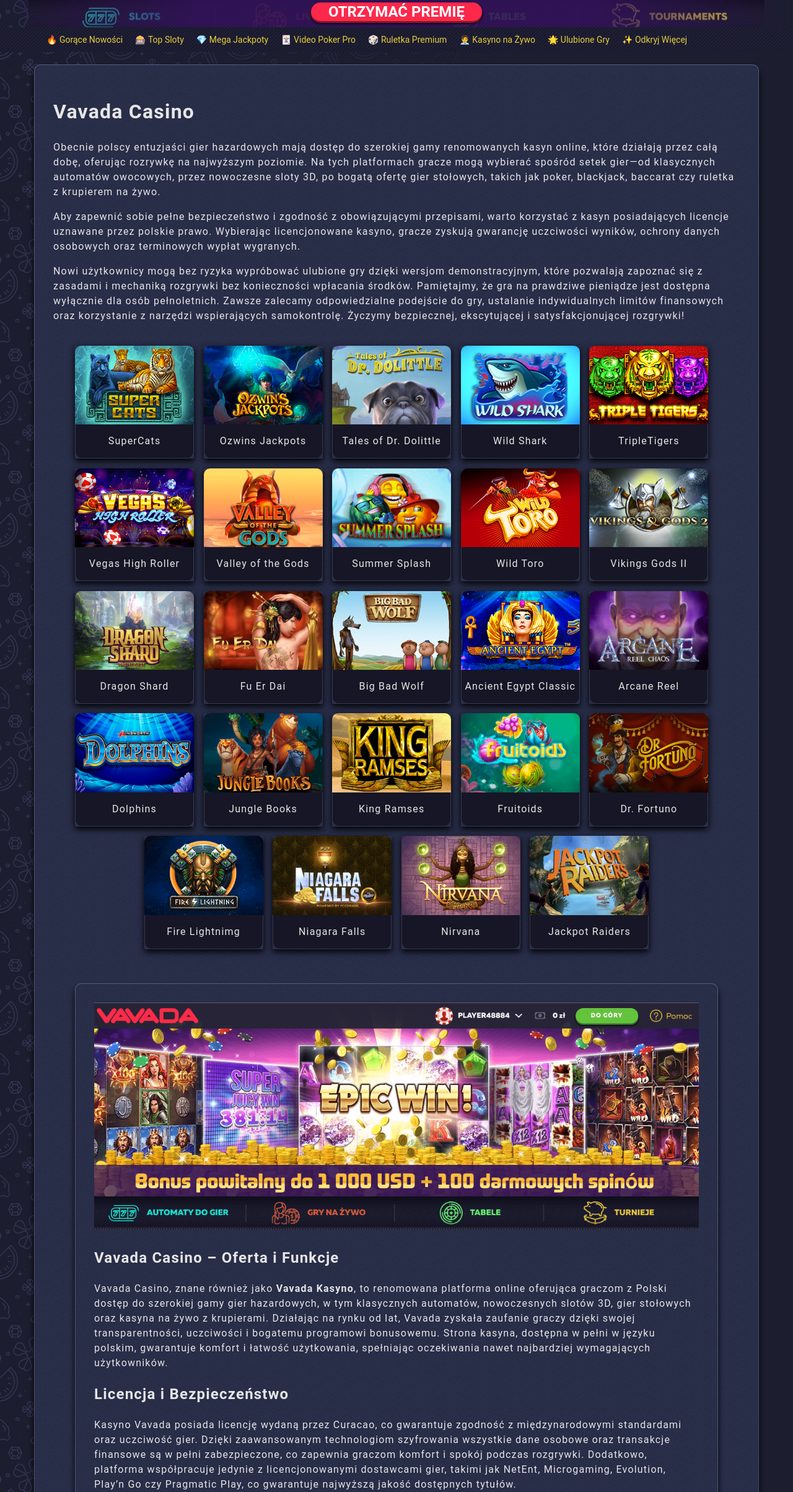
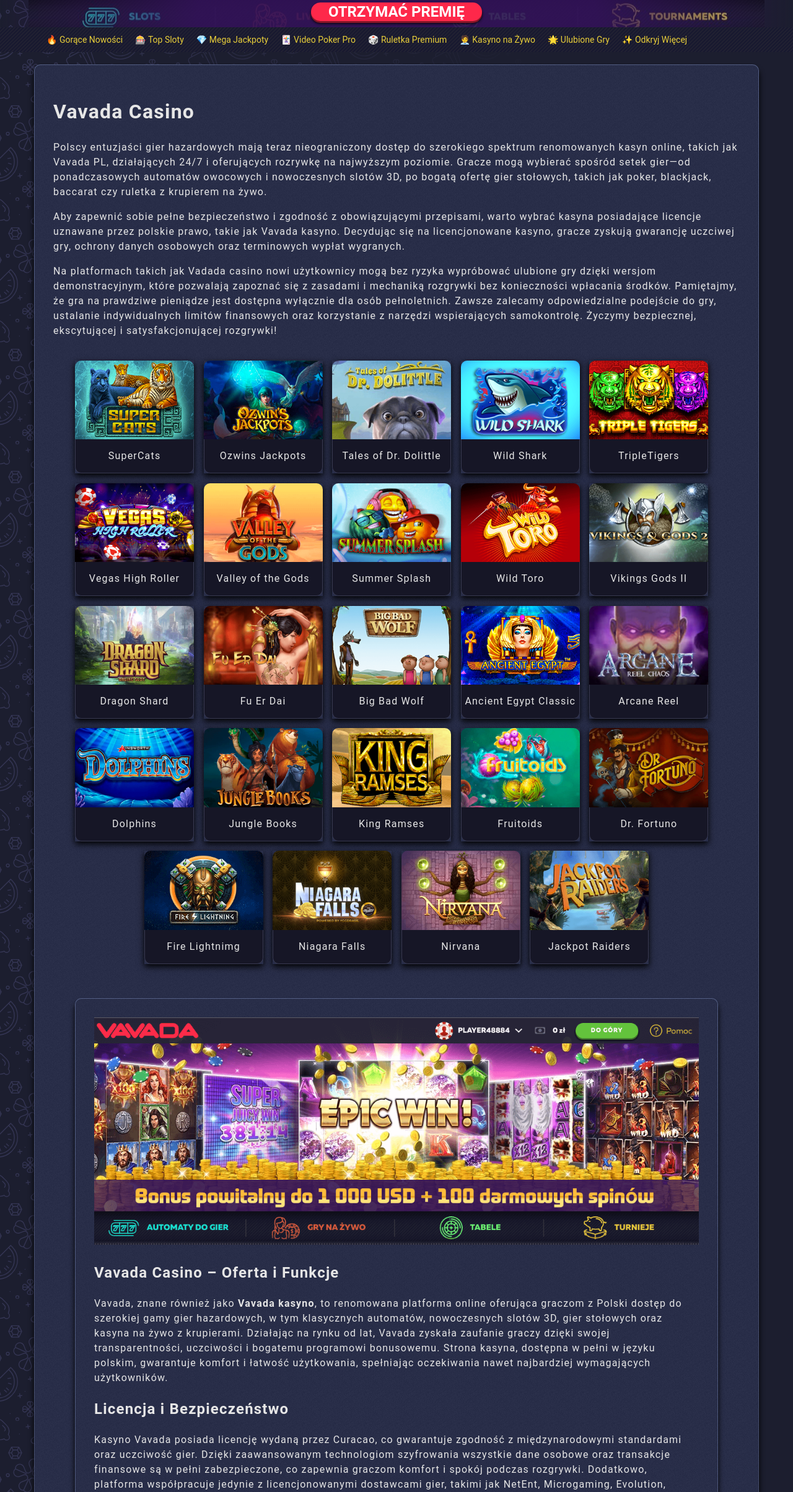
Before and after one commit to vasyltarasiuk-dot/hip-hip-hurrapl, a plain HTML site: page index.html in a window 1280 px wide. Shown: the part 392-2800 px from the top of the page at 62% size. Drawn offline with Linux system fonts and the light colour scheme.

Commit message:
Update index.html

```diff
--- a/index.html
+++ b/index.html
@@ -173,10 +173,9 @@
         <div class="container">
             <div class="content-text">
 <h1>Vavada Casino</h1>
-<p>Obecnie polscy entuzjaści gier hazardowych mają dostęp do szerokiej gamy renomowanych kasyn online, które działają przez całą dobę, oferując rozrywkę na najwyższym poziomie. Na tych platformach gracze mogą wybierać spośród setek gier—od klasycznych automatów owocowych, przez nowoczesne sloty 3D, po bogatą ofertę gier stołowych, takich jak poker, blackjack, baccarat czy ruletka z krupierem na żywo.</p>
-<p>Aby zapewnić sobie pełne bezpieczeństwo i zgodność z obowiązującymi przepisami, warto korzystać z kasyn posiadających licencje uznawane przez polskie prawo. Wybierając licencjonowane kasyno, gracze zyskują gwarancję uczciwości wyników, ochrony danych osobowych oraz terminowych wypłat wygranych.</p>
-<p>Nowi użytkownicy mogą bez ryzyka wypróbować ulubione gry dzięki wersjom demonstracyjnym, które pozwalają zapoznać się z zasadami i mechaniką rozgrywki bez konieczności wpłacania środków. Pamiętajmy, że gra na prawdziwe pieniądze jest dostępna wyłącznie dla osób pełnoletnich. Zawsze zalecamy odpowiedzialne podejście do gry, ustalanie indywidualnych limitów finansowych oraz korzystanie z narzędzi wspierających samokontrolę. Życzymy bezpiecznej, ekscytującej i satysfakcjonującej rozgrywki!</p>
-		    <div class="slots">
+<p>Polscy entuzjaści gier hazardowych mają teraz nieograniczony dostęp do szerokiego spektrum renomowanych kasyn online, takich jak Vavada PL, działających 24/7 i oferujących rozrywkę na najwyższym poziomie. Gracze mogą wybierać spośród setek gier—od ponadczasowych automatów owocowych i nowoczesnych slotów 3D, po bogatą ofertę gier stołowych, takich jak poker, blackjack, baccarat czy ruletka z krupierem na żywo.</p>
+<p>Aby zapewnić sobie pełne bezpieczeństwo i zgodność z obowiązującymi przepisami, warto wybrać kasyna posiadające licencje uznawane przez polskie prawo, takie jak Vavada kasyno. Decydując się na licencjonowane kasyno, gracze zyskują gwarancję uczciwej gry, ochrony danych osobowych oraz terminowych wypłat wygranych.</p>
+<p>Na platformach takich jak Vadada casino nowi użytkownicy mogą bez ryzyka wypróbować ulubione gry dzięki wersjom demonstracyjnym, które pozwalają zapoznać się z zasadami i mechaniką rozgrywki bez konieczności wpłacania środków. Pamiętajmy, że gra na prawdziwe pieniądze jest dostępna wyłącznie dla osób pełnoletnich. Zawsze zalecamy odpowiedzialne podejście do gry, ustalanie indywidualnych limitów finansowych oraz korzystanie z narzędzi wspierających samokontrolę. Życzymy bezpiecznej, ekscytującej i satysfakcjonującej rozgrywki!</p>		    <div class="slots">
         <div class="container">
             <div class="slots-items">
 
@@ -549,7 +548,7 @@
 <div class="content-text">
 	<img src="images/Vavada-casino-bonus.png" alt="Vavada Casino Welcome Bonus">
 	<h2>Vavada Casino – Oferta i Funkcje</h2>
-<p>Vavada Casino, znane również jako <strong>Vavada Kasyno</strong>, to renomowana platforma online oferująca graczom z Polski dostęp do szerokiej gamy gier hazardowych, w tym klasycznych automatów, nowoczesnych slotów 3D, gier stołowych oraz kasyna na żywo z krupierami. Działając na rynku od lat, Vavada zyskała zaufanie graczy dzięki swojej transparentności, uczciwości i bogatemu programowi bonusowemu. Strona kasyna, dostępna w pełni w języku polskim, gwarantuje komfort i łatwość użytkowania, spełniając oczekiwania nawet najbardziej wymagających użytkowników.</p>
+<p>Vavada, znane również jako <strong>Vavada kasyno</strong>, to renomowana platforma online oferująca graczom z Polski dostęp do szerokiej gamy gier hazardowych, w tym klasycznych automatów, nowoczesnych slotów 3D, gier stołowych oraz kasyna na żywo z krupierami. Działając na rynku od lat, Vavada zyskała zaufanie graczy dzięki swojej transparentności, uczciwości i bogatemu programowi bonusowemu. Strona kasyna, dostępna w pełni w języku polskim, gwarantuje komfort i łatwość użytkowania, spełniając oczekiwania nawet najbardziej wymagających użytkowników.</p>
 
 <h2>Licencja i Bezpieczeństwo</h2>
 <p>Kasyno Vavada posiada licencję wydaną przez Curacao, co gwarantuje zgodność z międzynarodowymi standardami oraz uczciwość gier. Dzięki zaawansowanym technologiom szyfrowania wszystkie dane osobowe oraz transakcje finansowe są w pełni zabezpieczone, co zapewnia graczom komfort i spokój podczas rozgrywki. Dodatkowo, platforma współpracuje jedynie z licencjonowanymi dostawcami gier, takimi jak NetEnt, Microgaming, Evolution, Play’n Go czy Pragmatic Play, co gwarantuje najwyższą jakość dostępnych tytułów.</p>
@@ -558,7 +557,7 @@
 <p>Dla nowych graczy <strong>Vavada Kasyno</strong> przygotowało atrakcyjny pakiet powitalny, który obejmuje bonus od pierwszego depozytu do 5500 PLN oraz 100 darmowych spinów. Aby aktywować ten bonus, wystarczy zarejestrować się na platformie i dokonać pierwszej wpłaty o minimalnej wartości 1 USD lub równowartości w innej walucie, takiej jak PLN. Bonus można aktywować także w euro, dolarach amerykańskich, polskich złotych, czy kryptowalutach, takich jak Bitcoin i Ethereum.</p>
 <img src="images/Vavada-bonus-code.png" alt="Exclusive Vavada Bonus Code">
 <h2>Dostępne Metody Płatności</h2>
-<p>Vavada Casino obsługuje różnorodne metody płatności, co pozwala graczom na elastyczność i komfort wyboru. Gracze mogą dokonywać wpłat za pomocą kart kredytowych, e-portfeli oraz kryptowalut. Minimalna kwota depozytu w zależności od wybranej metody prezentuje się następująco:</p>
+<p>Vavada PL obsługuje różnorodne metody płatności, co pozwala graczom na elastyczność i komfort wyboru. Gracze mogą dokonywać wpłat za pomocą kart kredytowych, e-portfeli oraz kryptowalut. Minimalna kwota depozytu w zależności od wybranej metody prezentuje się następująco:</p>
 <ul>
     <li><strong>Visa/Mastercard</strong>: minimalna wpłata to 20 PLN, a maksymalna wynosi 10 000 PLN.</li>
     <li><strong>Skrill/Neteller</strong>: minimalna wpłata wynosi 10 USD, z limitem maksymalnym do 5 000 USD na transakcję.</li>
@@ -568,7 +567,7 @@
 <p>Wypłaty środków realizowane są za pomocą tych samych metod, z wyjątkiem operatorów komórkowych. Proces wypłaty trwa maksymalnie 24 godziny, a zazwyczaj realizowany jest w ciągu kilku godzin. Gracze, którzy wpłacili depozyt przynajmniej trzy razy, mogą liczyć na brak prowizji przy wypłacie. W przeciwnym razie prowizja wynosi 10% kwoty transakcji.</p>
 
 <h2>Program VIP i Turnieje</h2>
-<p>Dla najbardziej zaangażowanych graczy <strong>Vavada PL</strong> przygotowało program VIP, który opiera się na aktywności i ilości środków wpłacanych oraz wydawanych w kasynie. W ramach programu lojalnościowego gracze mogą zdobywać kolejne statusy – od Gracza Początkującego po Platynowy, co przekłada się na większe limity wypłat oraz dodatkowe korzyści, takie jak ekskluzywne bonusy i wsparcie indywidualnych menedżerów.</p>
+<p>Dla najbardziej zaangażowanych graczy <strong>Vavada casino</strong> przygotowało program VIP, który opiera się na aktywności i ilości środków wpłacanych oraz wydawanych w kasynie. W ramach programu lojalnościowego gracze mogą zdobywać kolejne statusy – od Gracza Początkującego po Platynowy, co przekłada się na większe limity wypłat oraz dodatkowe korzyści, takie jak ekskluzywne bonusy i wsparcie indywidualnych menedżerów.</p>
 <p>Kasyno organizuje także regularne turnieje, w których gracze mogą rywalizować o atrakcyjne nagrody – od darmowych spinów po bonusy pieniężne i punkty VIP. Turnieje dostępne są zarówno dla nowych, jak i doświadczonych graczy, co pozwala każdemu na wzięcie udziału i zdobycie cennych nagród.</p>
 <img src="images/Vavada-casino-Jackpot.png" alt="Vavada Casino Progressive Jackpot">
 <h2>Wersja Mobilna i Obsługa Klienta</h2>
@@ -576,7 +575,7 @@
 <p>Obsługa klienta dostępna jest przez całą dobę, co umożliwia szybkie rozwiązywanie wszelkich problemów czy pytań. Gracze mogą skontaktować się z supportem poprzez czat na żywo, e-mail lub telefon.</p>
 
 <h2>Podsumowanie</h2>
-<p><strong>Vavada Casino</strong> to nowoczesne i bezpieczne kasyno online, które spełnia wymagania graczy z Polski i zapewnia bogaty wybór gier, bonusów oraz metod płatności. Niezależnie od tego, czy jesteś nowym użytkownikiem, czy doświadczonym graczem, Vavada oferuje wszystko, czego potrzebujesz, aby cieszyć się emocjonującą i bezpieczną rozgrywką.</p>
+<p><strong>Vavada casino</strong> to nowoczesne i bezpieczne kasyno online, które spełnia wymagania graczy z Polski i zapewnia bogaty wybór gier, bonusów oraz metod płatności. Niezależnie od tego, czy jesteś nowym użytkownikiem, czy doświadczonym graczem, Vavada oferuje wszystko, czego potrzebujesz, aby cieszyć się emocjonującą i bezpieczną rozgrywką.</p>
 <img src="images/Vavada-kasyno-on-line.png" alt="Play Vavada Casino Online"></div></div></div>
 	<footer class="footer">
         <div class="container">
```
